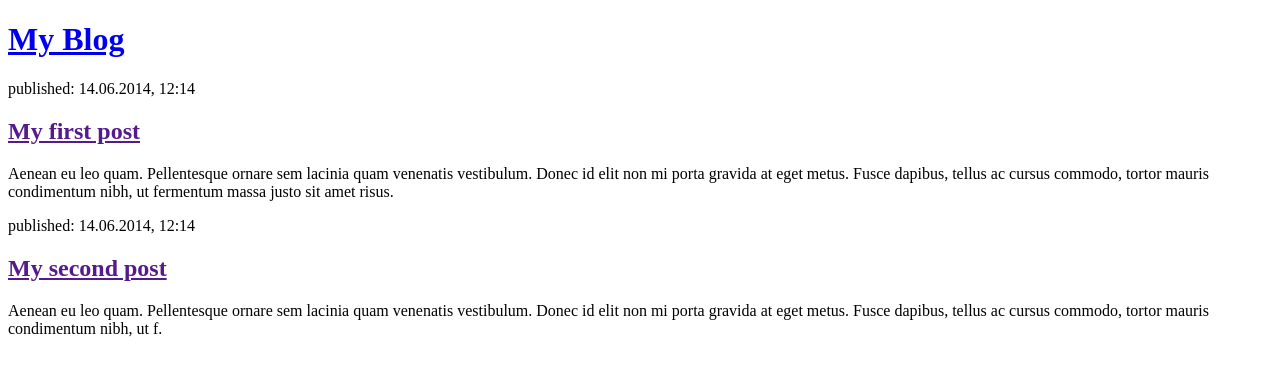
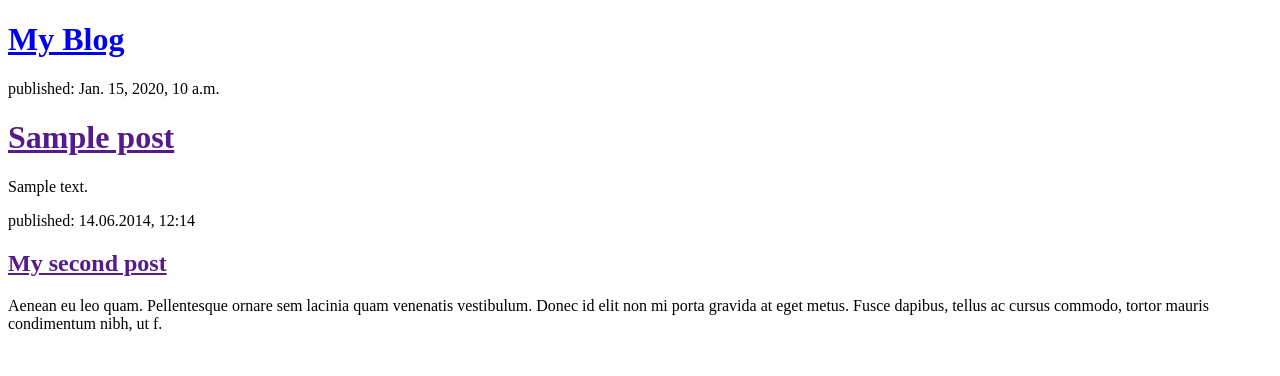
Before and after one commit to juniorkfelix/django_blog, a Django app: template blog/templates/blog/post_list.html in a window 1280 px wide. Shown: the top 376 px of the page. Run offline with Django 3.2, Linux system fonts and the light colour scheme; the template is opened without the code that fills it: values that come from a table or form of the project are taken from there, others are empty; tables that the repository leaves empty hold one stand-in row (values such as "Sample post").

Commit message:
modified templates to read from database

```diff
--- a/blog/models.py
+++ b/blog/models.py
@@ -10,7 +10,8 @@ class Post(models.Model):
 	author = models.ForeignKey('auth.User', on_delete=models.CASCADE)
 	title = models.CharField(max_length=200)
 	text = models.TextField()
-	created_date=models.DateTimeField(blank=True, null=True)
+	created_date=models.DateTimeField(default=timezone.now)
+	published_date = models.DateTimeField(blank=True, null=True)
 
 	def publish(self):
 		self.published_date = timezone.now()
--- a/blog/templates/blog/post_list.html
+++ b/blog/templates/blog/post_list.html
@@ -10,9 +10,13 @@
         </div>
 
         <div>
-            <p>published: 14.06.2014, 12:14</p>
-            <h2><a href="">My first post</a></h2>
-            <p>Aenean eu leo quam. Pellentesque ornare sem lacinia quam venenatis vestibulum. Donec id elit non mi porta gravida at eget metus. Fusce dapibus, tellus ac cursus commodo, tortor mauris condimentum nibh, ut fermentum massa justo sit amet risus.</p>
+            {% for post in posts%}
+            <div>
+            	<p>published: {{post.published_date}}</p>
+            	<h1><a href="">{{post.title}}</a></h1>
+            	<p>{{post.text|linebreaksbr}}</p>
+            </div>
+            {%endfor%}
         </div>
 
         <div>
--- a/blog/views.py
+++ b/blog/views.py
@@ -2,7 +2,10 @@
 from __future__ import unicode_literals
 
 from django.shortcuts import render
+from .models import Post
+from django.utils import timezone
 
 # Create your views here.
 def post_list(request):
-	return render(request, 'blog/post_list.html', {})
+	posts = Post.objects.filter(published_date__lte=timezone.now()).order_by('published_date')
+	return render(request, 'blog/post_list.html', {'posts':posts})
```
Also changed, not shown: blog/migrations/0002_auto_20180620_1521.py (added), 4 other files.
